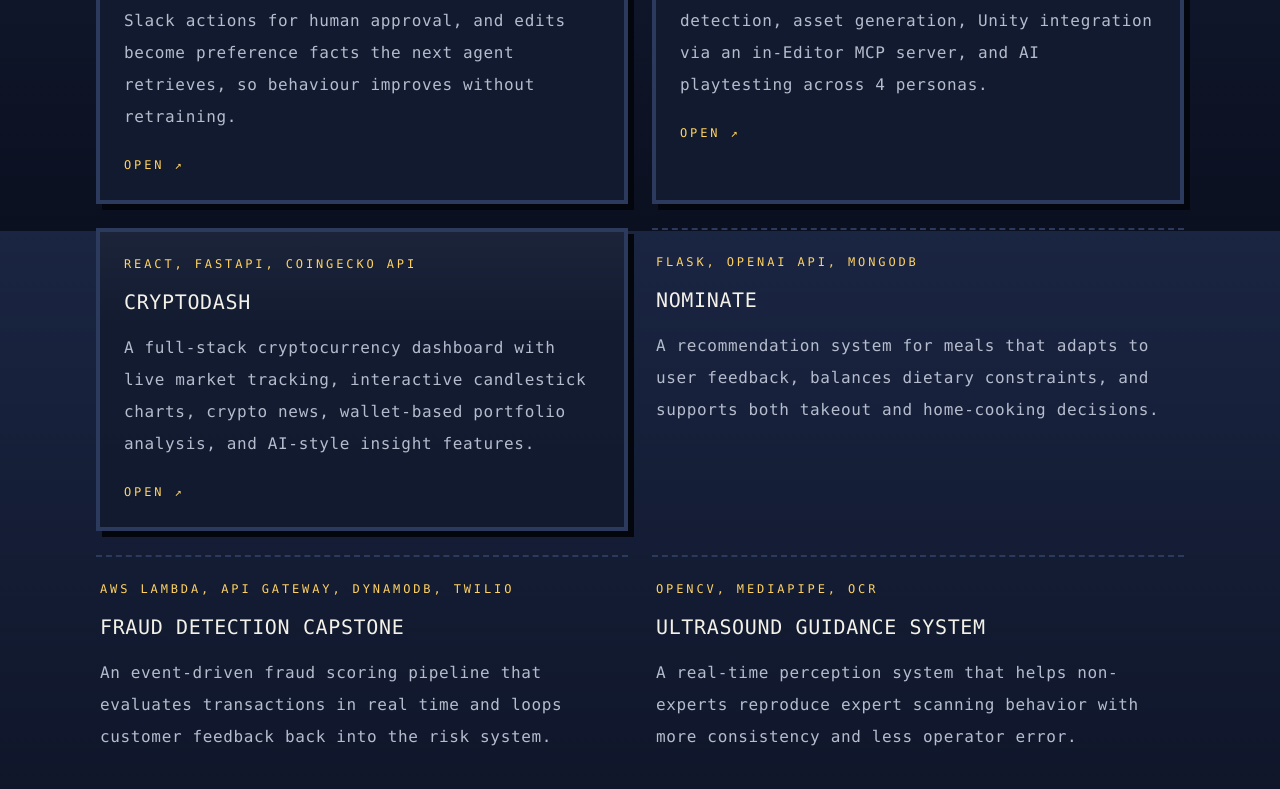
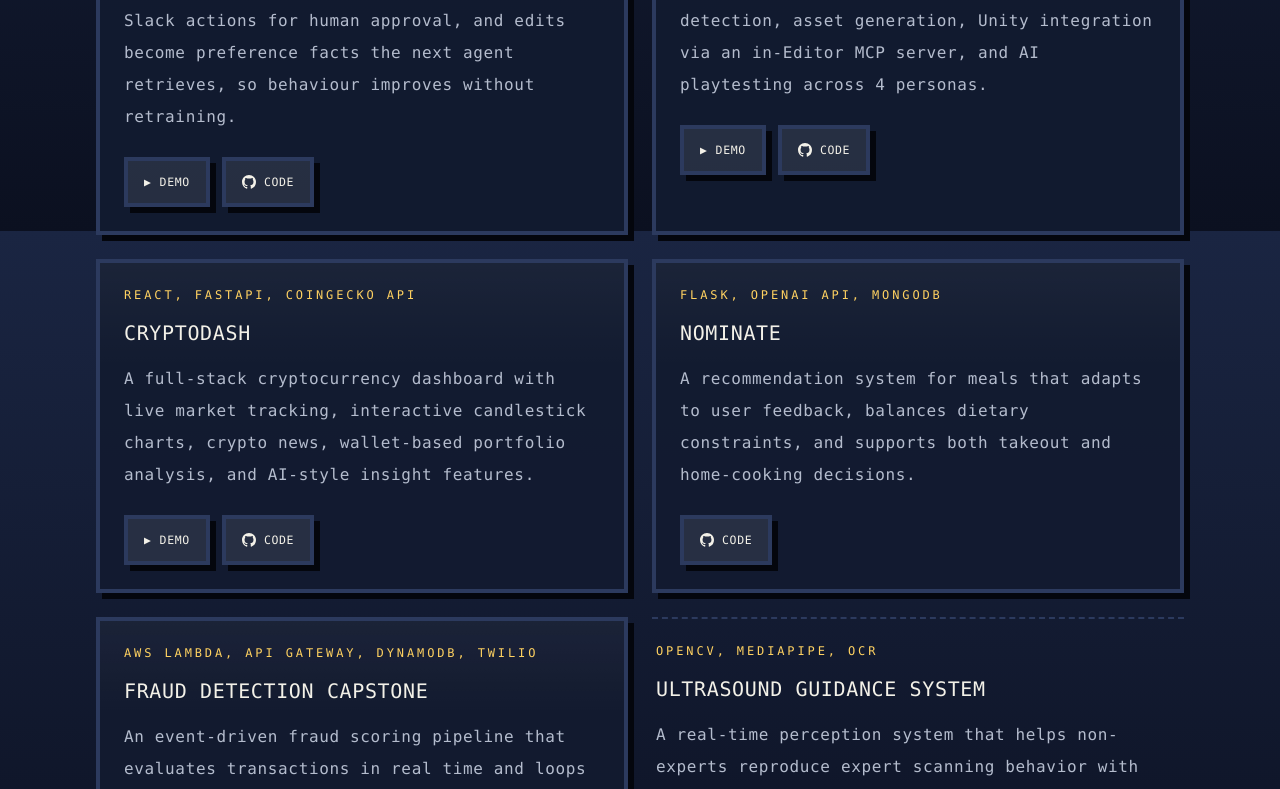
Before and after one commit to MihirSahu14/portfolio, a Next.js app: page / in a window 1280 px wide. Shown: the part 2169-2958 px from the top of the page. Built offline with nearby package versions, Linux system fonts and the light colour scheme.

Commit message:
Add Demo and GitHub Code buttons to project cards
Co-Authored-By: Claude Opus 5.5 <noreply@anthropic.com>

```diff
--- a/src/app/globals.css
+++ b/src/app/globals.css
@@ -94,6 +94,10 @@ h6 {
 .pixel-card {
   background: linear-gradient(180deg, rgba(255, 255, 255, 0.04), transparent 32%), var(--panel-strong);
   padding: 1.5rem;
+}
+
+.pixel-nav,
+.pixel-button {
   transition:
     transform 180ms steps(2),
     box-shadow 180ms steps(2),
@@ -102,7 +106,6 @@ h6 {
 
 /* hover lift only on real pointers; on phones a tap leaves :hover stuck on */
 @media (hover: hover) {
-  .pixel-card:hover,
   .pixel-nav:hover,
   .pixel-button:hover {
     transform: translate(-4px, -4px);
--- a/src/app/page.tsx
+++ b/src/app/page.tsx
@@ -2,7 +2,7 @@ import Link from "next/link";
 import { FeatureCard } from "@/components/feature-card";
 import { Section } from "@/components/section";
 import { SiteShell } from "@/components/site-shell";
-import { experienceItems, featuredGames, featuredProjects, skills } from "@/data/site";
+import { experienceItems, featuredGames, featuredProjects, githubPath, skills } from "@/data/site";
 
 // ponytail: swap for your Calendly URL once you have one
 const contactHref = "mailto:mihirs1410@gmail.com";
@@ -10,8 +10,6 @@ const contactHref = "mailto:mihirs1410@gmail.com";
 const inlineLink = "text-[var(--accent-text)] underline underline-offset-4";
 
 // Brand marks, drawn inside pixel-button squares so they read as clickable.
-const githubPath =
-  "M8 0C3.58 0 0 3.58 0 8c0 3.54 2.29 6.53 5.47 7.59.4.07.55-.17.55-.38 0-.19-.01-.82-.01-1.49-2.01.37-2.53-.49-2.69-.94-.09-.23-.48-.94-.82-1.13-.28-.15-.68-.52-.01-.53.63-.01 1.08.58 1.23.82.72 1.21 1.87.87 2.33.66.07-.52.28-.87.51-1.07-1.78-.2-3.64-.89-3.64-3.95 0-.87.31-1.59.82-2.15-.08-.2-.36-1.02.08-2.12 0 0 .67-.21 2.2.82.64-.18 1.32-.27 2-.27.68 0 1.36.09 2 .27 1.53-1.04 2.2-.82 2.2-.82.44 1.1.16 1.92.08 2.12.51.56.82 1.27.82 2.15 0 3.07-1.87 3.75-3.65 3.95.29.25.54.73.54 1.48 0 1.07-.01 1.93-.01 2.2 0 .21.15.46.55.38A8.013 8.013 0 0016 8c0-4.42-3.58-8-8-8z";
 const linkedinPath =
   "M20.447 20.452h-3.554v-5.569c0-1.328-.027-3.037-1.852-3.037-1.853 0-2.136 1.445-2.136 2.939v5.667H9.351V9h3.414v1.561h.046c.477-.9 1.637-1.85 3.37-1.85 3.601 0 4.267 2.37 4.267 4.455v6.286zM5.337 7.433c-1.144 0-2.063-.926-2.063-2.065 0-1.138.92-2.063 2.063-2.063 1.14 0 2.064.925 2.064 2.063 0 1.139-.925 2.065-2.064 2.065zm1.782 13.019H3.555V9h3.564v11.452zM22.225 0H1.771C.792 0 0 .774 0 1.729v20.542C0 23.227.792 24 1.771 24h20.451C23.2 24 24 23.227 24 22.271V1.729C24 .774 23.2 0 22.222 0h.003z";
 
--- a/src/components/feature-card.tsx
+++ b/src/components/feature-card.tsx
@@ -1,34 +1,44 @@
-import { FeatureCard as FeatureCardType } from "@/data/site";
+import { FeatureCard as FeatureCardType, githubPath } from "@/data/site";
 
 export function FeatureCard({ card }: { card: FeatureCardType }) {
-  const content = (
-    <>
+  const links = [
+    { label: "Demo", url: card.href, icon: <span aria-hidden="true">{"▶︎"}</span> },
+    {
+      label: "Code",
+      url: card.code,
+      icon: (
+        <svg viewBox="0 0 16 16" width="14" height="14" fill="currentColor" aria-hidden="true">
+          <path d={githubPath} />
+        </svg>
+      ),
+    },
+  ].filter((link) => link.url);
+
+  // Boxed only when it has something to click; the buttons inside are the click targets.
+  return (
+    <article className={`${links.length ? "pixel-card" : "info-card"} h-full`}>
       <p className="text-xs uppercase tracking-[0.24em] text-[var(--accent-text)]">
         {card.subtitle}
       </p>
       <h3 className="mt-4 text-xl uppercase">{card.title}</h3>
       <p className="mt-4 text-base leading-8 text-[var(--muted)]">{card.description}</p>
-    </>
+      {links.length > 0 && (
+        <div className="mt-6 flex flex-wrap gap-3">
+          {links.map((link) => (
+            <a
+              key={link.label}
+              className="pixel-nav gap-2"
+              href={link.url}
+              target="_blank"
+              rel="noreferrer"
+              aria-label={`${card.title} ${link.label.toLowerCase()}`}
+            >
+              {link.icon}
+              {link.label}
+            </a>
+          ))}
+        </div>
+      )}
+    </article>
   );
-
-  if (card.href) {
-    const isExternal = card.href.startsWith("http");
-
-    return (
-      <a
-        className="pixel-card block h-full"
-        href={card.href}
-        target={isExternal ? "_blank" : undefined}
-        rel={isExternal ? "noreferrer" : undefined}
-        aria-label={`Open ${card.title}`}
-      >
-        {content}
-        <span className="mt-6 inline-block text-xs uppercase tracking-[0.24em] text-[var(--accent-text)]">
-          Open ↗
-        </span>
-      </a>
-    );
-  }
-
-  return <article className="info-card h-full">{content}</article>;
 }
--- a/src/data/site.ts
+++ b/src/data/site.ts
@@ -14,6 +14,7 @@ export type FeatureCard = {
   subtitle: string;
   description: string;
   href?: string;
+  code?: string;
 };
 
 export type TimelineItem = {
@@ -63,6 +64,7 @@ export const featuredProjects: FeatureCard[] = [
     description:
       "Shared memory layer for AI agents, exposed as an MCP server. Append-only event log with idempotent capture; agents draft email and Slack actions for human approval, and edits become preference facts the next agent retrieves, so behaviour improves without retraining.",
     href: "https://intern-brain.vercel.app",
+    code: "https://github.com/MihirSahu14/intern",
   },
   {
     title: "GameGold",
@@ -70,6 +72,7 @@ export const featuredProjects: FeatureCard[] = [
     description:
       "AI game design platform that takes a game from concept to ship in 7 stages: GDD generation with Claude, balance analysis with exploit detection, asset generation, Unity integration via an in-Editor MCP server, and AI playtesting across 4 personas.",
     href: "https://gamegold.vercel.app/",
+    code: "https://github.com/MihirSahu14/GameGold",
   },
   {
     title: "CryptoDash",
@@ -77,15 +80,18 @@ export const featuredProjects: FeatureCard[] = [
     description:
       "A full-stack cryptocurrency dashboard with live market tracking, interactive candlestick charts, crypto news, wallet-based portfolio analysis, and AI-style insight features.",
     href: "https://cryptodash-eta.vercel.app/",
+    code: "https://github.com/MihirSahu14/CryptoDash",
   },
   {
     title: "NOMinate",
+    code: "https://github.com/MihirSahu14/NOMinate",
     subtitle: "Flask, OpenAI API, MongoDB",
     description:
       "A recommendation system for meals that adapts to user feedback, balances dietary constraints, and supports both takeout and home-cooking decisions.",
   },
   {
     title: "Fraud Detection Capstone",
+    code: "https://github.com/MihirSahu14/CapitalOneCapstone",
     subtitle: "AWS Lambda, API Gateway, DynamoDB, Twilio",
     description:
       "An event-driven fraud scoring pipeline that evaluates transactions in real time and loops customer feedback back into the risk system.",
@@ -105,9 +111,11 @@ export const featuredGames: FeatureCard[] = [
     description:
       "A horror game focused on atmosphere, progression, enemy behaviors, and modular systems that could expand without collapsing under their own weight.",
     href: "https://aeryno.itch.io/veil",
+    code: "https://github.com/MihirSahu14/Veil",
   },
   {
     title: "Community Cook",
+    code: "https://github.com/MihirSahu14/CommunityCookGame",
     subtitle: "GameMaker Studio, GML, Pixel Art",
     description:
       "A pixel-art management sim about feeding a struggling town with limited ingredients, recurring NPCs, and a mechanics-driven nutrition scoring loop.",
@@ -224,3 +232,7 @@ export const skills = {
     "Data Visualization",
   ],
 };
+
+// GitHub mark (16x16 viewBox), used in the hero and on project Code buttons
+export const githubPath =
+  "M8 0C3.58 0 0 3.58 0 8c0 3.54 2.29 6.53 5.47 7.59.4.07.55-.17.55-.38 0-.19-.01-.82-.01-1.49-2.01.37-2.53-.49-2.69-.94-.09-.23-.48-.94-.82-1.13-.28-.15-.68-.52-.01-.53.63-.01 1.08.58 1.23.82.72 1.21 1.87.87 2.33.66.07-.52.28-.87.51-1.07-1.78-.2-3.64-.89-3.64-3.95 0-.87.31-1.59.82-2.15-.08-.2-.36-1.02.08-2.12 0 0 .67-.21 2.2.82.64-.18 1.32-.27 2-.27.68 0 1.36.09 2 .27 1.53-1.04 2.2-.82 2.2-.82.44 1.1.16 1.92.08 2.12.51.56.82 1.27.82 2.15 0 3.07-1.87 3.75-3.65 3.95.29.25.54.73.54 1.48 0 1.07-.01 1.93-.01 2.2 0 .21.15.46.55.38A8.013 8.013 0 0016 8c0-4.42-3.58-8-8-8z";
```
